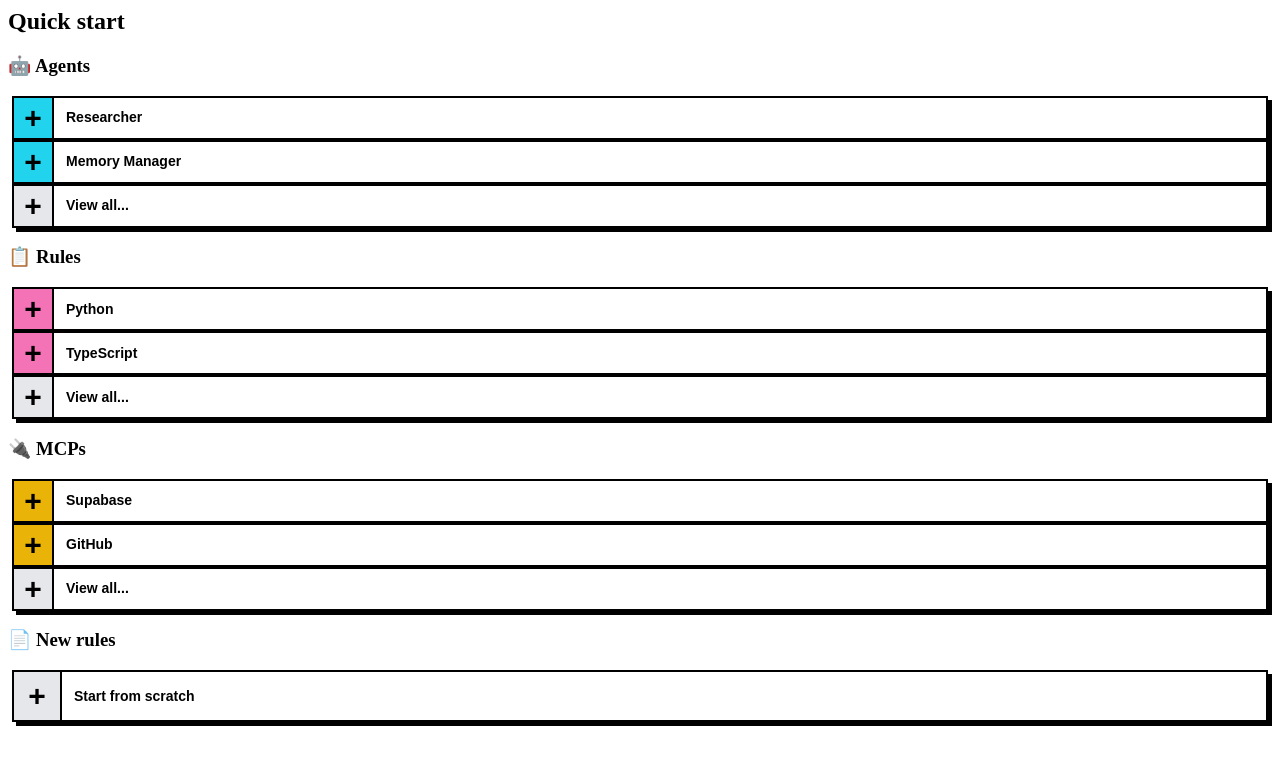
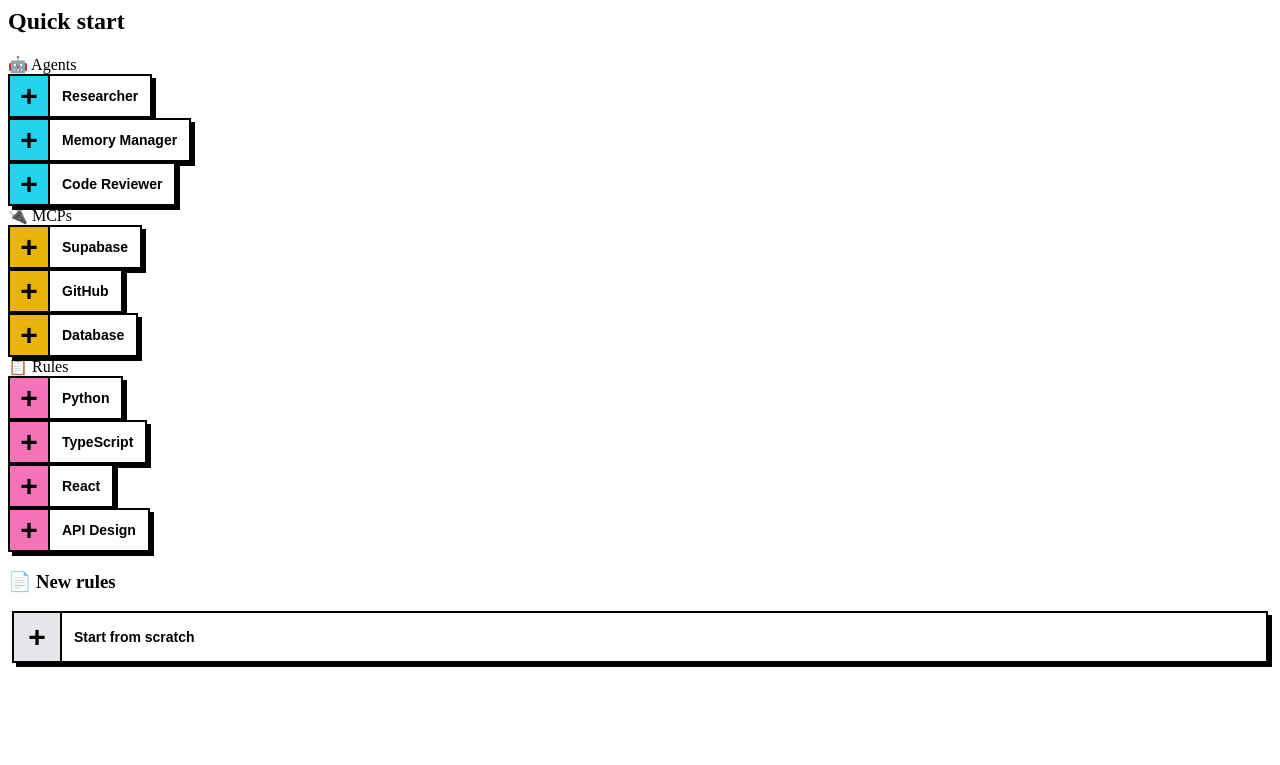
Before and after one commit to coderamp-labs/gitrules, a Python web app: template app/templates/components/quick_actions.html in a window 1280 px wide. Shown: the top 765 px of the page. Run offline with Jinja, Linux system fonts and the light colour scheme; the template is opened without the code that fills it, so the values that code supplies are empty.

Commit message:
horizontal quick actions

```diff
--- a/app/templates/components/ActionButton.html
+++ b/app/templates/components/ActionButton.html
@@ -22,7 +22,7 @@
     position: relative;
     display: flex;
     align-items: center;
-    width: 100%;
+    width: auto;
     min-height: var(--ab-height);
     background: #ffffff; /* Main button area is white */
     border: var(--ab-border-width) solid var(--ab-border);
--- a/app/templates/components/quick_actions.html
+++ b/app/templates/components/quick_actions.html
@@ -8,91 +8,90 @@
         <!-- <p class="text-black font-medium text-sm">Pick an add-on to start with</p> -->
     </div>
 
-    <!-- Three Categories in Columns -->
-    <div class="quick-start-grid mb-4">
-
-        <!-- Add an Agent Column -->
-        <div class="bg-white border-2 border-black p-3 shadow-[2px_2px_0px_0px_rgba(0,0,0,1)]">
-            <h3 class="text-sm font-black text-black mb-2 flex items-center gap-1">
+    <!-- Single Box with All Actions -->
+    <div class="bg-white border-2 border-black p-3 shadow-[2px_2px_0px_0px_rgba(0,0,0,1)] mb-4">
+        <!-- Agents Section -->
+        <div class="mb-4">
+            <div class="text-sm font-black text-black flex items-center gap-1 mb-1">
                 <span class="text-sm">🤖</span> Agents
-            </h3>
-            <div class="space-y-2" style="margin: 4px;">
-                <button class="action-button action-button--primary action-button--full-width" onclick="addAgent('Researcher')">
+            </div>
+            <div class="flex flex-wrap gap-2">
+                <button class="action-button action-button--primary" onclick="addAgent('Researcher')">
                     <div class="action-button__plus">+</div>
                     <div class="action-button__content">
                         <span class="action-button__label">Researcher</span>
                     </div>
                 </button>
-
-                <button class="action-button action-button--primary action-button--full-width" onclick="addAgent('Memory Manager')">
+                <button class="action-button action-button--primary" onclick="addAgent('Memory Manager')">
                     <div class="action-button__plus">+</div>
                     <div class="action-button__content">
                         <span class="action-button__label">Memory Manager</span>
                     </div>
                 </button>
-
-                <button class="action-button action-button--neutral action-button--full-width" onclick="showFullAgentList()">
+                <button class="action-button action-button--primary" onclick="addAgent('Code Reviewer')">
                     <div class="action-button__plus">+</div>
                     <div class="action-button__content">
-                        <span class="action-button__label">View all...</span>
+                        <span class="action-button__label">Code Reviewer</span>
                     </div>
                 </button>
             </div>
         </div>
 
-        <!-- Add a Rule Set Column -->
-        <div class="bg-white border-2 border-black p-3 shadow-[2px_2px_0px_0px_rgba(0,0,0,1)]">
-            <h3 class="text-sm font-black text-black mb-2 flex items-center gap-1">
+        <!-- MCPs Section -->
+        <div class="mb-4">
+            <div class="text-sm font-black text-black flex items-center gap-1 mb-1">
+                <span class="text-sm">🔌</span> MCPs
+            </div>
+            <div class="flex flex-wrap gap-2">
+                <button class="action-button action-button--secondary" onclick="addMCP('Supabase')">
+                    <div class="action-button__plus">+</div>
+                    <div class="action-button__content">
+                        <span class="action-button__label">Supabase</span>
+                    </div>
+                </button>
+                <button class="action-button action-button--secondary" onclick="addMCP('GitHub')">
+                    <div class="action-button__plus">+</div>
+                    <div class="action-button__content">
+                        <span class="action-button__label">GitHub</span>
+                    </div>
+                </button>
+                <button class="action-button action-button--secondary" onclick="addMCP('Database')">
+                    <div class="action-button__plus">+</div>
+                    <div class="action-button__content">
+                        <span class="action-button__label">Database</span>
+                    </div>
+                </button>
+            </div>
+        </div>
+
+        <!-- Rules Section -->
+        <div>
+            <div class="text-sm font-black text-black flex items-center gap-1 mb-1">
                 <span class="text-sm">📋</span> Rules
-            </h3>
-            <div class="space-y-2" style="margin: 4px;">
-                <button class="action-button action-button--accent action-button--full-width" onclick="addRule('Python')">
+            </div>
+            <div class="flex flex-wrap gap-2">
+                <button class="action-button action-button--accent" onclick="addRule('Python')">
                     <div class="action-button__plus">+</div>
                     <div class="action-button__content">
                         <span class="action-button__label">Python</span>
                     </div>
                 </button>
-
-                <button class="action-button action-button--accent action-button--full-width" onclick="addRule('TypeScript')">
+                <button class="action-button action-button--accent" onclick="addRule('TypeScript')">
                     <div class="action-button__plus">+</div>
                     <div class="action-button__content">
                         <span class="action-button__label">TypeScript</span>
                     </div>
                 </button>
-
-                <button class="action-button action-button--neutral action-button--full-width" onclick="showFullRulesList()">
+                <button class="action-button action-button--accent" onclick="addRule('React')">
                     <div class="action-button__plus">+</div>
                     <div class="action-button__content">
-                        <span class="action-button__label">View all...</span>
+                        <span class="action-button__label">React</span>
                     </div>
                 </button>
-            </div>
-        </div>
-
-        <!-- Add an MCP Column -->
-        <div class="bg-white border-2 border-black p-3 shadow-[2px_2px_0px_0px_rgba(0,0,0,1)]">
-            <h3 class="text-sm font-black text-black mb-2 flex items-center gap-1">
-                <span class="text-sm">🔌</span> MCPs
-            </h3>
-            <div class="space-y-2" style="margin: 4px;">
-                <button class="action-button action-button--secondary action-button--full-width" onclick="addMCP('Supabase')">
+                <button class="action-button action-button--accent" onclick="addRule('API Design')">
                     <div class="action-button__plus">+</div>
                     <div class="action-button__content">
-                        <span class="action-button__label">Supabase</span>
-                    </div>
-                </button>
-
-                <button class="action-button action-button--secondary action-button--full-width" onclick="addMCP('GitHub')">
-                    <div class="action-button__plus">+</div>
-                    <div class="action-button__content">
-                        <span class="action-button__label">GitHub</span>
-                    </div>
-                </button>
-
-                <button class="action-button action-button--neutral action-button--full-width" onclick="showFullMCPList()">
-                    <div class="action-button__plus">+</div>
-                    <div class="action-button__content">
-                        <span class="action-button__label">View all...</span>
+                        <span class="action-button__label">API Design</span>
                     </div>
                 </button>
             </div>
@@ -141,19 +140,7 @@ document.addEventListener('DOMContentLoaded', function() {
     }
 });
 
-// Simple action functions
-function addAgent(name) {
-    createNewContextAndApplyTemplate(name);
-}
-
-function addRule(name) {
-    createNewContextAndApplyTemplate(name);
-}
-
-function addMCP(name) {
-    const templateName = name === 'GitHub' ? 'Github MCP' : name + ' MCP';
-    createNewContextAndApplyTemplate(templateName);
-}
+// Action functions with template mapping
 
 
 // Start from scratch with empty context
@@ -214,17 +201,32 @@ function createNewContextFromScratch() {
     }
 }
 
-// Show full lists (placeholder functions)
-function showFullAgentList() {
-    alert('Full agent list coming soon!');
+// Additional template functions for new buttons
+function addAgent(name) {
+    if (name === 'Code Reviewer') {
+        createNewContextAndApplyTemplate('Code Reviewer');
+    } else {
+        createNewContextAndApplyTemplate(name);
+    }
 }
 
-function showFullRulesList() {
-    alert('Full rules list coming soon!');
+function addRule(name) {
+    if (name === 'React') {
+        createNewContextAndApplyTemplate('React Guidelines');
+    } else if (name === 'API Design') {
+        createNewContextAndApplyTemplate('API Design Guidelines');
+    } else {
+        createNewContextAndApplyTemplate(name);
+    }
 }
 
-function showFullMCPList() {
-    alert('Full MCP list coming soon!');
+function addMCP(name) {
+    if (name === 'Database') {
+        createNewContextAndApplyTemplate('Database MCP');
+    } else {
+        const templateName = name === 'GitHub' ? 'Github MCP' : name + ' MCP';
+        createNewContextAndApplyTemplate(templateName);
+    }
 }
 
 // Show workspace with fade transition
```
Also changed, not shown: app/static/js/file_tree.js (+78 -0 lines).
